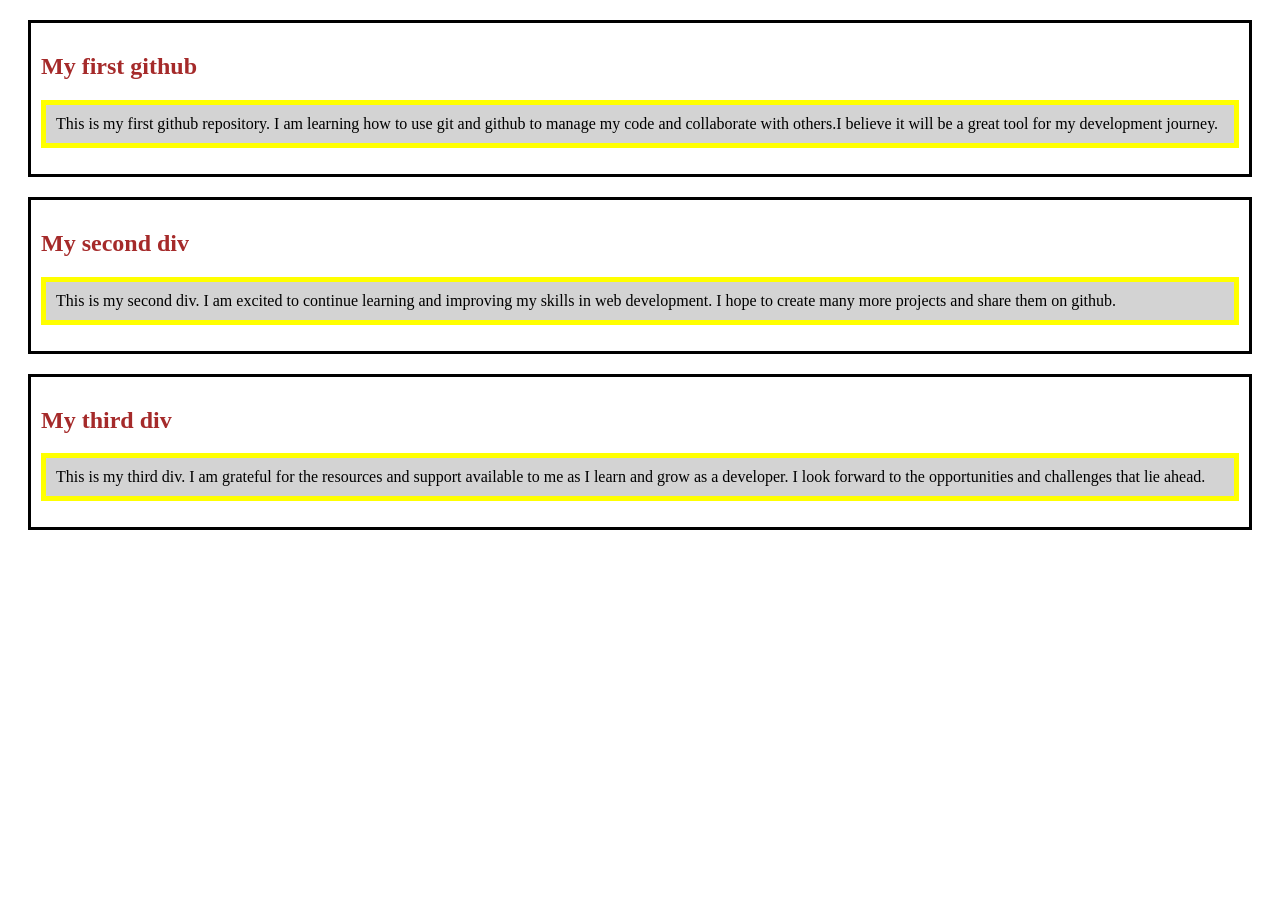
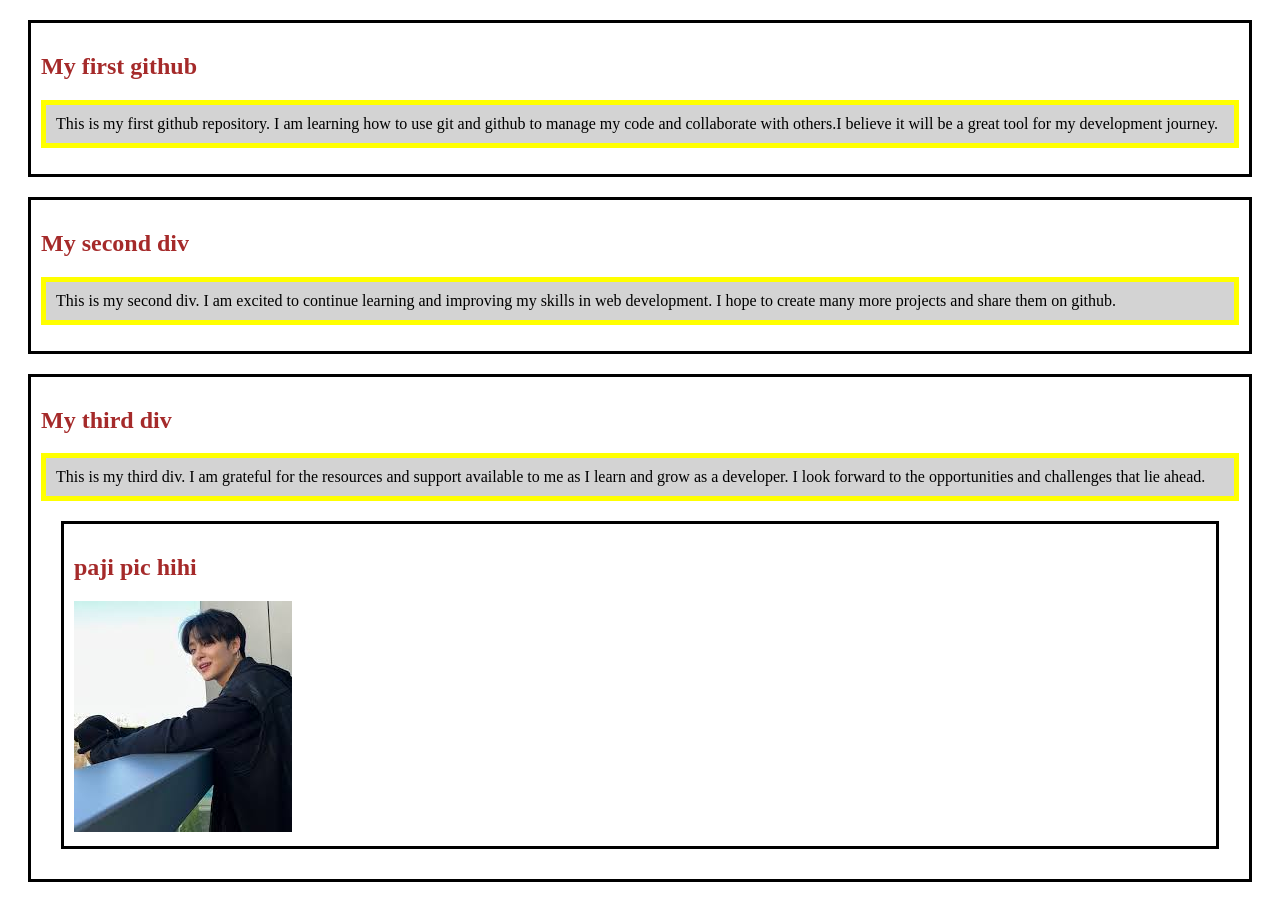
Before and after one commit to samiarasul/my-first-github-repo, a plain HTML site: page index.html in a window 1280 px wide. Before the commit the page ends 800 px from the top, so only its background shows below. Drawn offline with Linux system fonts and the light colour scheme.

Commit message:
image add

```diff
--- a/index.html
+++ b/index.html
@@ -18,5 +18,9 @@
     <div>
         <h2>My third div</h2>
         <p>This is my third div. I am grateful for the resources and support available to me as I learn and grow as a developer. I look forward to the opportunities and challenges that lie ahead.</p>
+        <div>
+            <h2>paji pic hihi</h2>
+            <img src="images/paji.jpeg" alt="paji pic">
+        </div>
 </body>
 </html>
```
Also changed, not shown: images/paji.jpeg (added).
